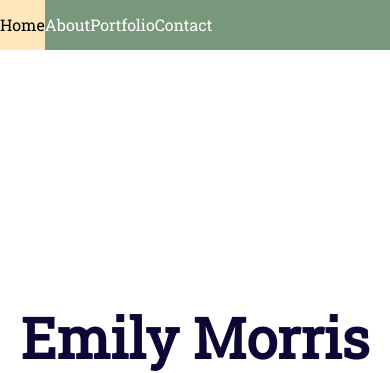
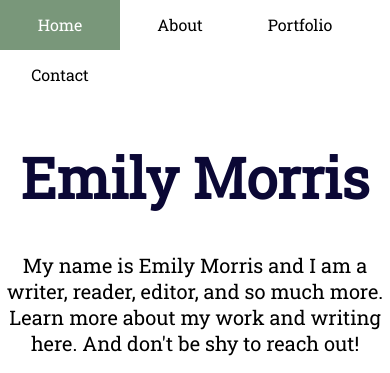
Before and after one commit to emilyleroymorris/personal-website, a plain HTML site: page index.html in a window 390 px wide. Shown: the top 373 px of the page. Drawn offline with nearby package versions, Linux system fonts and the light colour scheme.

```diff
--- a/index.html
+++ b/index.html
@@ -78,7 +78,6 @@
 		@media (max-width:767px) {
 			body {padding:0px;}
 		#nav, #header{float:none;width:auto;}
-		#nav li{width:auto;}
 		.flex-caption{height: auto; font-size: 1em;}
 		.flex-control-thumbs {max-height:90px;}
 		.flexslider .slides img {
@@ -86,7 +85,7 @@
 			margin-left:20%;
 		}
 		h1{
-			margin-top:300px;
+			margin-top:140px;
 		}
 		}
 
--- a/style.css
+++ b/style.css
@@ -33,7 +33,7 @@
 	}
 
 #nav-wrapper {
-	background-color: #79977a;
+	background-color: white;
 	position:fixed;
 	top:0;
 	left:0;
@@ -54,8 +54,8 @@
 }
 
 #nav li{
-	background-color: #79977a;
-	width: 250px;
+	background-color: ;
+	width: 120px;
 	text-align: center;
 	float:left;
 	line-height: 50px;
@@ -63,7 +63,7 @@
 }
 
 #nav li:hover {
-	background-color: #e4a121;
+	background-color: #ffe7bd;
 }
 
 #nav li:hover > ul {
@@ -71,25 +71,23 @@
 }
 
 #nav {
-	width: 1000px;
 	margin-left: auto;
 	margin-right: auto;
 
 }
 
-
 #nav a {
 	display: block;
 	text-decoration: none;
-	color: #FFF;
+	color: black;
 }
 
 #nav a:hover {
-	background-color: #e4a121;
-	color: black;
+	background-color: #ffe7bd;
+	color: white;
 }
 
-#nav a.active {background-color:#ffe7bd;color:black;}
+#nav a.active {background-color:#79977a;color:white;}
 
 #footer {
 	background-color: #79977a;
@@ -102,5 +100,6 @@
 	line-height:100px;
 	height:50px;
 	margin:0;
+	margin-top:50px;
 }
 .clearfloat {clear: both;}
```
Also changed, not shown: about.html (+1 -1 lines), confirmation.html (+1 -1 lines), contact.html (+4 -2 lines), portfolio.html (+1 -2 lines).
